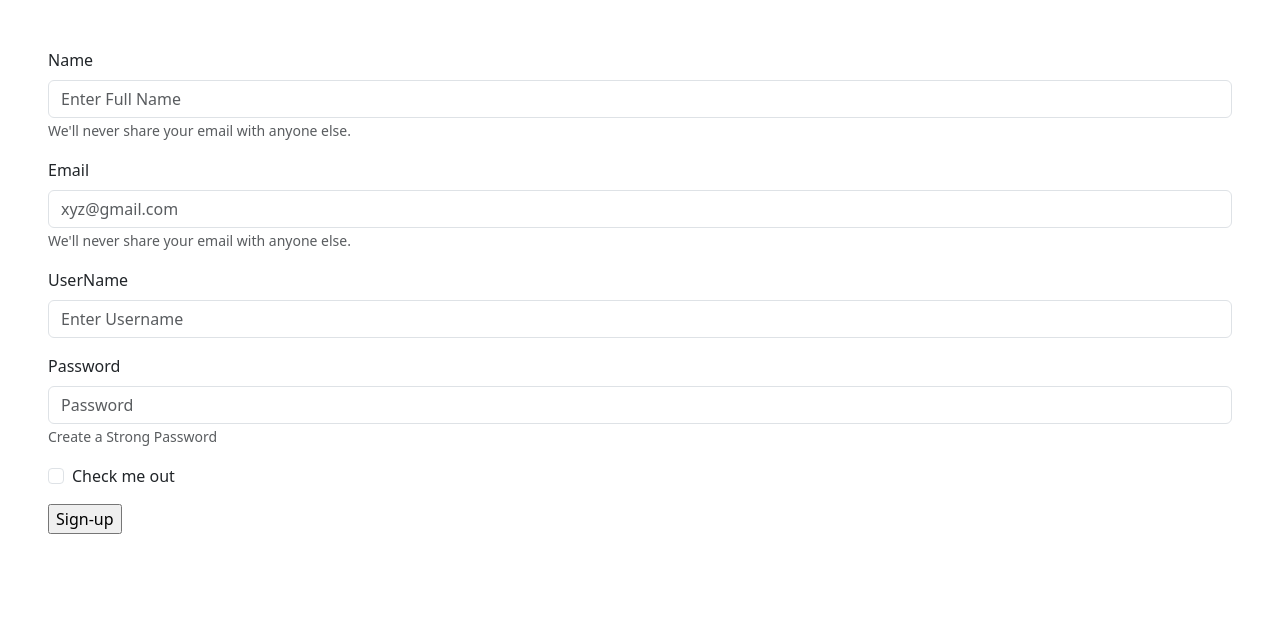
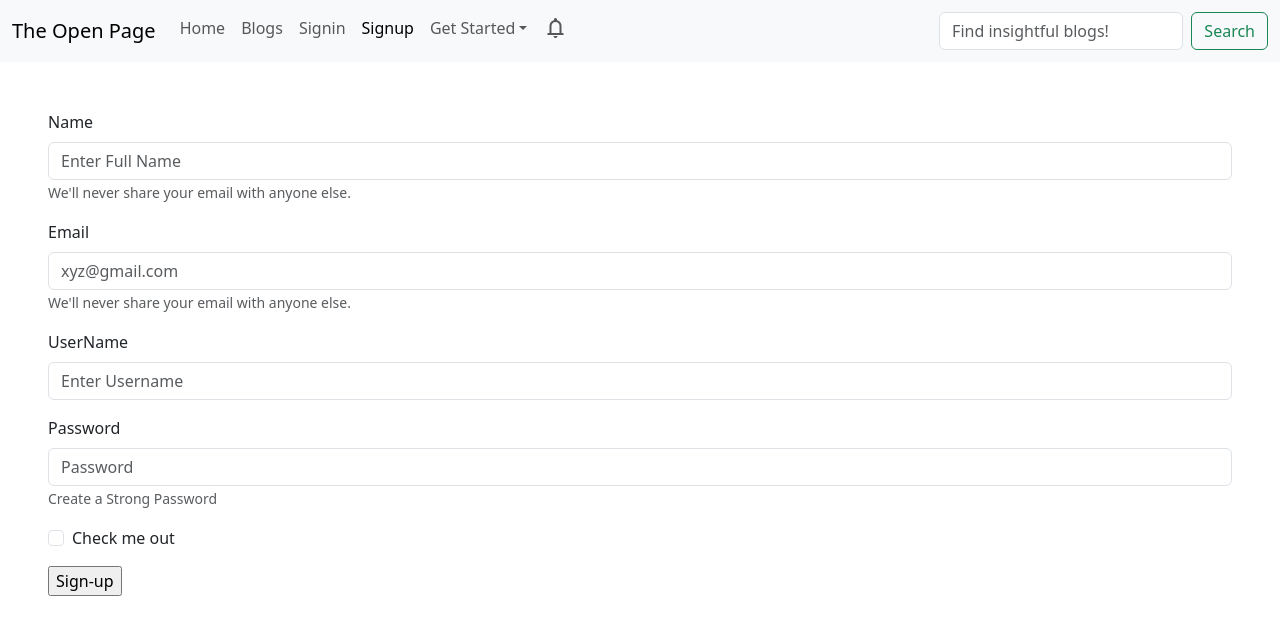
Before and after one commit to mohit-soni2003/Blog-website, a React (Vite) app in the folder frontend/blog-website/: page /signup in a window 1280 px wide. Shown: the top 634 px of the page. Built offline with nearby package versions, Linux system fonts and the light colour scheme.

Commit message:
few changes

```diff
--- a/frontend/blog-website/src/components/Card.jsx
+++ b/frontend/blog-website/src/components/Card.jsx
@@ -10,7 +10,7 @@ import 'bootstrap/dist/css/bootstrap.min.css';
 
 function CategoryCard(props){
     return(
-        <Link to={`./${props.route}` } className="text-decoration-none">
+        <Link to={`./categories/${props.route}` } className="text-decoration-none">
          <Card style={{ width: '22rem', height:'30rem' }} className='category-card'>
       <Card.Img variant="top" src={props.src} />
       <Card.Body >
--- a/frontend/blog-website/src/components/Food.jsx
+++ b/frontend/blog-website/src/components/Food.jsx
@@ -2,6 +2,9 @@
 import { useEffect, useState } from "react";
 
 import NavigationBar from "./Nav"
+
+
+
 
 function Food() {
 return(
--- a/frontend/blog-website/src/components/SignUp.jsx
+++ b/frontend/blog-website/src/components/SignUp.jsx
@@ -4,6 +4,7 @@ import Button from 'react-bootstrap/Button';
 import Form from 'react-bootstrap/Form';
 import { ToastContainer, toast } from 'react-toastify';
 import 'react-toastify/dist/ReactToastify.css';
+import NavigationBar from "./Nav"
 
 
 
@@ -69,6 +70,9 @@ function SignUp() {
     }
 
     return (
+       <>
+        <NavigationBar></NavigationBar>
+
 <Form className='m-5'>
 
     <Form.Group className="mb-3 " controlId="name">
@@ -113,6 +117,7 @@ function SignUp() {
                     <input type="button" value="Sign-up" onClick={postData} className="signup-btn"  />
 
 </Form>
+       </>
     );
 }
 
```
Lines whose indentation alone changed are shown as unchanged.
